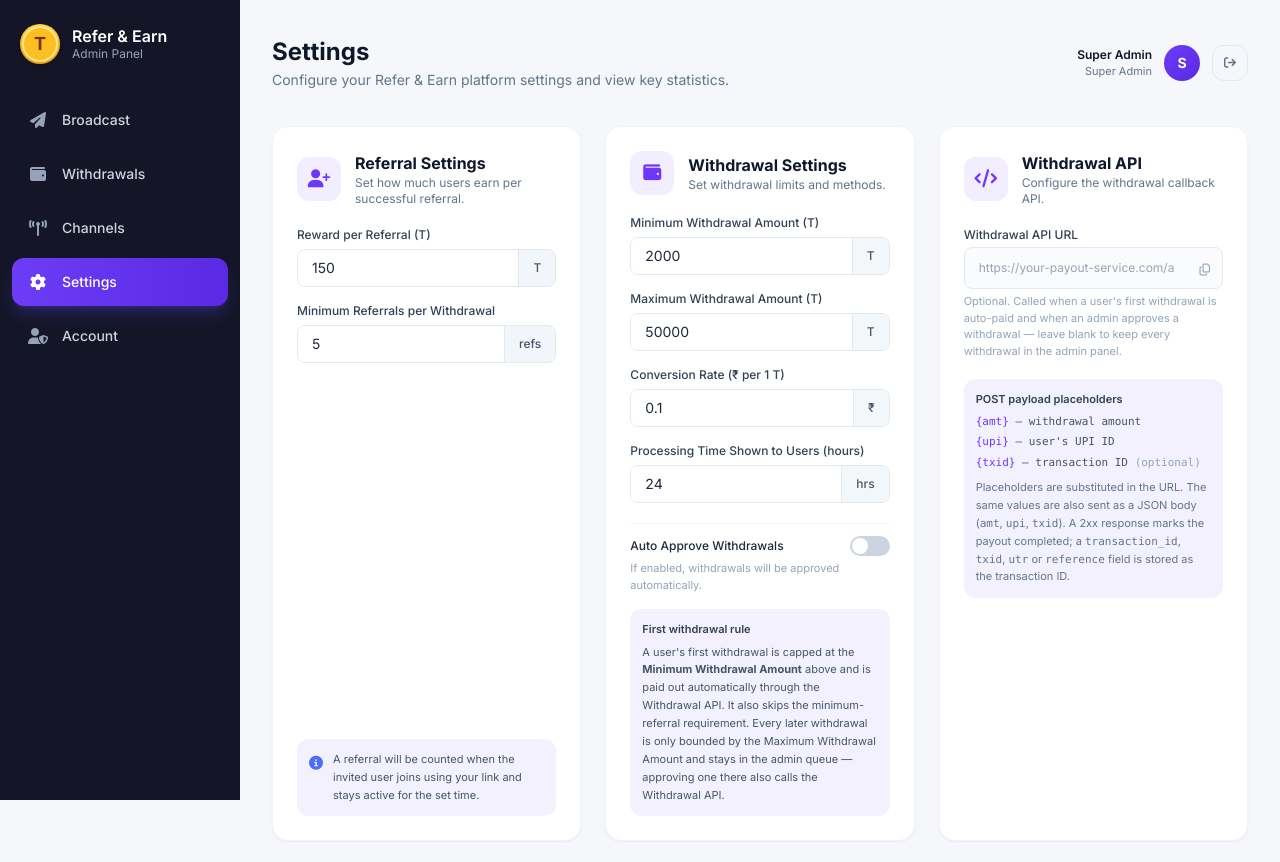
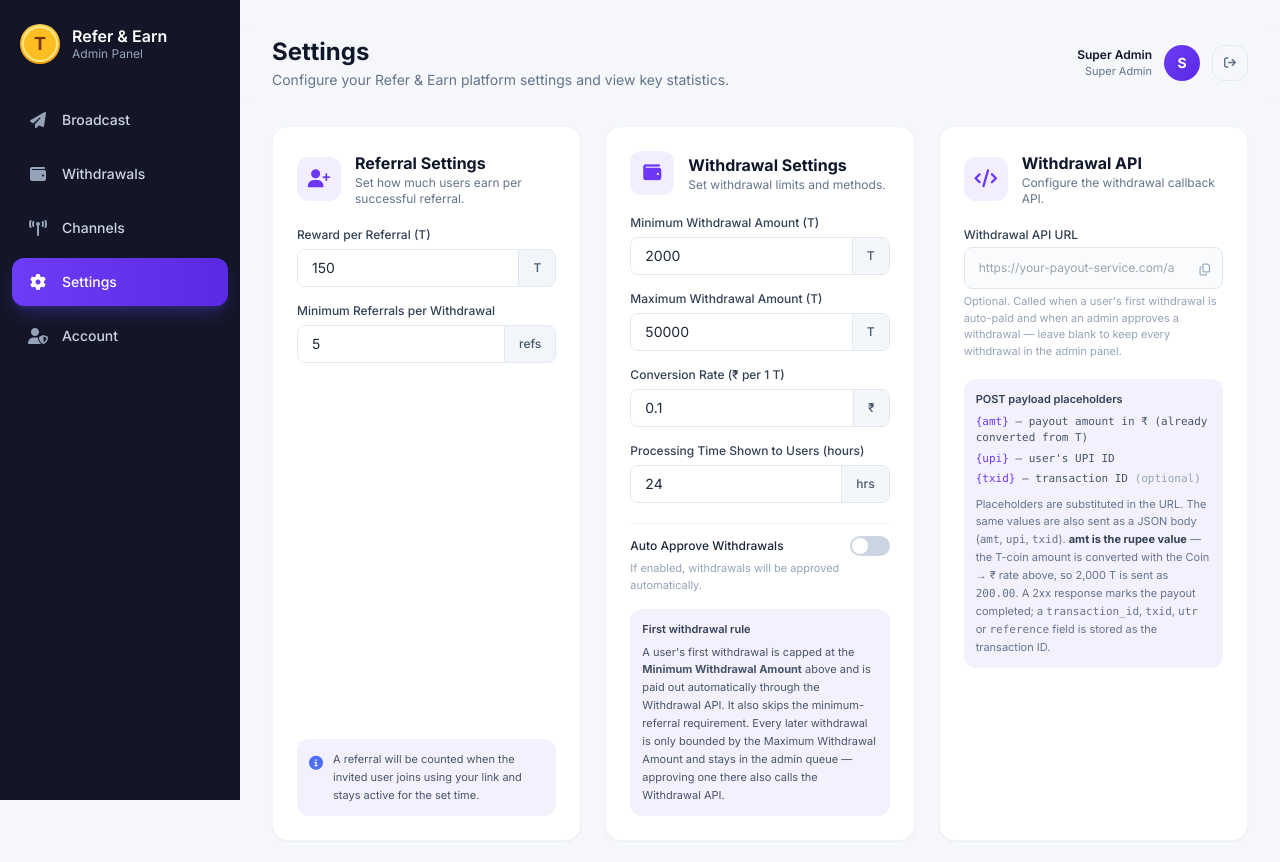
Before and after one commit to sonukr-sharma/test, a PHP site: page /adm/settings.php in a window 1280 px wide. Shown: the top 862 px of the page. Run offline with PHP 8.4, Linux system fonts and the light colour scheme; a user stored in the database is signed in; data comes from the database, SQL or seed files in the repository; some libraries are stand-ins or nearby versions.

Commit message:
connected

```diff
--- a/adm/settings.php
+++ b/adm/settings.php
@@ -390,13 +390,15 @@ $s = settings();
                 <div class="mt-5 bg-[#f3f1fe] rounded-xl p-3">
                   <p class="text-[11px] font-semibold text-slate-700 mb-1.5">POST payload placeholders</p>
                   <div class="space-y-1 font-mono text-[11px] text-slate-600">
-                    <p><span class="text-[#6d37f7]">{amt}</span> — withdrawal amount</p>
+                    <p><span class="text-[#6d37f7]">{amt}</span> — payout amount in ₹ (already converted from T)</p>
                     <p><span class="text-[#6d37f7]">{upi}</span> — user's UPI ID</p>
                     <p><span class="text-[#6d37f7]">{txid}</span> — transaction ID <span class="text-slate-400">(optional)</span></p>
                   </div>
                   <p class="mt-2 text-[11px] leading-relaxed text-slate-500">
                     Placeholders are substituted in the URL. The same values are also sent as a JSON body
                     (<code class="font-mono">amt</code>, <code class="font-mono">upi</code>, <code class="font-mono">txid</code>).
+                    <strong class="text-slate-700">amt is the rupee value</strong> — the T-coin amount is converted with the
+                    Coin → ₹ rate above, so 2,000 T is sent as <code class="font-mono">200.00</code>.
                     A 2xx response marks the payout completed; a <code class="font-mono">transaction_id</code>,
                     <code class="font-mono">txid</code>, <code class="font-mono">utr</code> or <code class="font-mono">reference</code>
                     field is stored as the transaction ID.
--- a/config.php
+++ b/config.php
@@ -460,13 +460,17 @@ function first_withdrawal_max_t(): float
 /**
  * Forward a payout to the configured withdrawal API.
  *
+ * `$amountInr` is the rupee value actually being paid out — never the T-coin
+ * amount. Callers convert with `t_to_inr()` first, because a payout service
+ * transfers money, not platform coins.
+ *
  * The endpoint may contain `{amt}`, `{upi}` and `{txid}` placeholders; they are
  * substituted before the request. The same values are also sent as a JSON body
  * so an endpoint that reads the payload instead of the query string works too.
  *
  * @return array{ok: bool, transaction_id: ?string, response: mixed, error: ?string}
  */
-function withdrawal_api_payout(float $amountT, string $upiId, string $txid = '', int $timeout = 20): array
+function withdrawal_api_payout(float $amountInr, string $upiId, string $txid = '', int $timeout = 20): array
 {
     $endpoint = withdrawal_api_url();
 
@@ -479,14 +483,18 @@ function withdrawal_api_payout(float $amountT, string $upiId, string $txid = '',
         ];
     }
 
+    // Two decimals: a payout service expects a currency amount, not a float
+    // with binary rounding noise such as 199.99999999999997.
+    $amountInr = round($amountInr, 2);
+
     $url = strtr($endpoint, [
-        '{amt}'  => (string) $amountT,
+        '{amt}'  => number_format($amountInr, 2, '.', ''),
         '{upi}'  => $upiId,
         '{txid}' => $txid,
     ]);
 
     $payload = json_encode([
-        'amt'  => $amountT,
+        'amt'  => $amountInr,
         'upi'  => $upiId,
         'txid' => $txid,
     ], JSON_UNESCAPED_SLASHES | JSON_UNESCAPED_UNICODE);
@@ -572,6 +580,32 @@ function withdrawal_api_payout(float $amountT, string $upiId, string $txid = '',
 }
 
 /**
+ * The rupee value frozen on a withdrawal row when the user requested it.
+ *
+ * `withdrawals.amount_inr` is written at request time from the then-current
+ * `coin_to_inr_rate`. Reading it back keeps the payout stable: an admin who
+ * changes the rate afterwards must not change what an already-requested
+ * withdrawal pays out. Falls back to converting `$amountT` for legacy rows
+ * where `amount_inr` is still 0.
+ */
+function withdrawal_stored_inr(int $withdrawalId, float $amountT): float
+{
+    try {
+        $stmt = db()->prepare('SELECT `amount_inr` FROM `withdrawals` WHERE `id` = :id LIMIT 1');
+        $stmt->execute([':id' => $withdrawalId]);
+        $stored = $stmt->fetchColumn();
+
+        if ($stored !== false && (float) $stored > 0) {
+            return round((float) $stored, 2);
+        }
+    } catch (Throwable $e) {
+        error_log('withdrawal_stored_inr failed: ' . $e->getMessage());
+    }
+
+    return t_to_inr($amountT);
+}
+
+/**
  * Forward a withdrawal to the configured payout API and record the outcome.
  *
  * Runs after the withdrawal row has been committed so a slow payout endpoint
@@ -583,6 +617,12 @@ function withdrawal_api_payout(float $amountT, string $upiId, string $txid = '',
  *  - `manual` — an admin approving the request. The admin's decision stands,
  *               so a failed payout keeps the `completed` status and records
  *               the reason in `admin_note` for follow-up.
+ *
+ * `$amountT` is the T-coin amount stored on the withdrawal row. The rupee value
+ * sent to the payout API is the `amount_inr` frozen on the row when the user
+ * requested it, so a later change to `coin_to_inr_rate` cannot alter what an
+ * already-requested withdrawal pays out. `t_to_inr()` is only a fallback for
+ * rows that predate that column being populated.
  *
  * @return array{status: string, message: string, ok: bool, transaction_id: ?string, error: ?string}
  */
@@ -594,6 +634,7 @@ function process_withdrawal_payout(
     ?int $adminId = null
 ): array {
     $isManual = $mode === 'manual';
+    $amountInr = withdrawal_stored_inr($withdrawalId, $amountT);
     $label    = $isManual ? 'Withdrawal #' . $withdrawalId : 'Your first withdrawal of ' . t_format($amountT);
 
     if (withdrawal_api_url() === '') {
@@ -609,7 +650,7 @@ function process_withdrawal_payout(
         ];
     }
 
-    $result = withdrawal_api_payout($amountT, $upiId, 'WD' . $withdrawalId);
+    $result = withdrawal_api_payout($amountInr, $upiId, 'WD' . $withdrawalId);
     $pdo    = db();
 
     try {
@@ -689,7 +730,8 @@ function process_withdrawal_payout(
             ':entity_type' => 'withdrawal',
             ':entity_id'   => $withdrawalId,
             ':meta'        => json_encode([
-                'amount'         => $amountT,
+                'amount_t'       => $amountT,
+                'amount_inr'     => $amountInr,
                 'transaction_id' => $result['transaction_id'],
                 'error'          => $result['error'],
             ]),
```
Also changed, not shown: DEPLOYMENT.md (+6 -1 lines), withdraw.php (+15 -1 lines).
